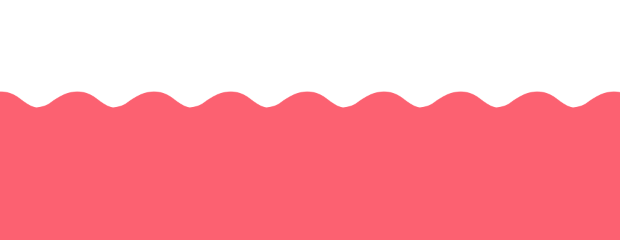
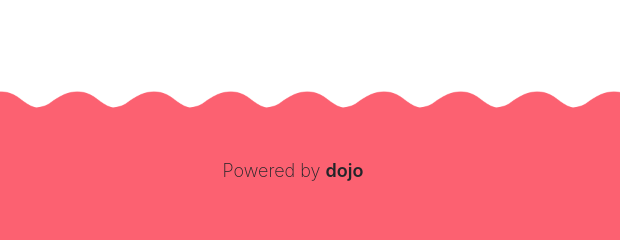
Before and after one commit to rod203/ChinChin__Rodrigo-Lago, a website: page index.html in a window 1280 px wide. Shown: the part 2739-2979 px from the top of the page, 347-967 px from the left. Drawn offline with nearby package versions, Linux system fonts and the light colour scheme.

Commit message:
edit footer

```diff
--- a/index.html
+++ b/index.html
@@ -203,8 +203,10 @@
                         </div>
                     </div>
                 </div>
-                <div class="col-md-4">
-
+                <div class="col-md-4 powered">
+                    <div class="powered__texto">
+                        <h4>Powered by <strong>dojo</strong></h4>
+                    </div>
                 </div>
                 <div class="col-md-4">
                     <div class="footer__redes">
--- a/scss/_estilo.scss
+++ b/scss/_estilo.scss
@@ -628,8 +628,19 @@ html{
   .redes__icon--mod {
     width: 50px;
   }
-
-
+.powered {
+  display: flex;
+  justify-content:center;
+  align-content: center;
+  align-items: center;
+}
+.powered__texto h4{
+  font-size: 18px;
+  font-weight: 200;
+}
+.powered__texto h4 strong {
+  font-weight: 600;
+}
   /*****
 
         NOSOTROS
```
Also changed, not shown: pages/about.html (+4 -2 lines), pages/comprar.html (+4 -2 lines), pages/contacto.html (+4 -2 lines), pages/galeria.html (+4 -2 lines), css/style.css.
